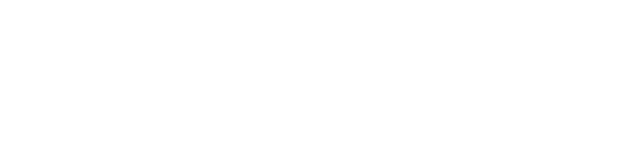
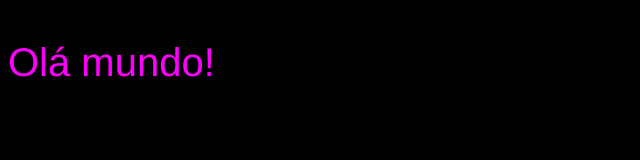
Before and after one commit to Dehcbf/Curso_CSS, a plain HTML site: page index.html in a window 1280 px wide. Shown: the whole page, without its empty margins (0-640 px from the left). Drawn offline with Linux system fonts and the light colour scheme.

Commit message:
Uso de cores e alteraçao de fonte

```diff
--- a/index.html
+++ b/index.html
@@ -6,6 +6,6 @@
 		<link rel="stylesheet" type="text/css" href="style.css">
 	</head>
 	<body>
-
+		<p>Olá mundo!</p>
 	</body>
 </html>
--- a/style.css
+++ b/style.css
@@ -1,5 +1,11 @@
 /*Me contrata! ;)*/
 
 p{
-	color: red;
+	color: #FF00FF;
+	font-size: 40px;
+	font-family: helvetica, arial;
 }
+
+body{
+	background-color: black;
+}
```
